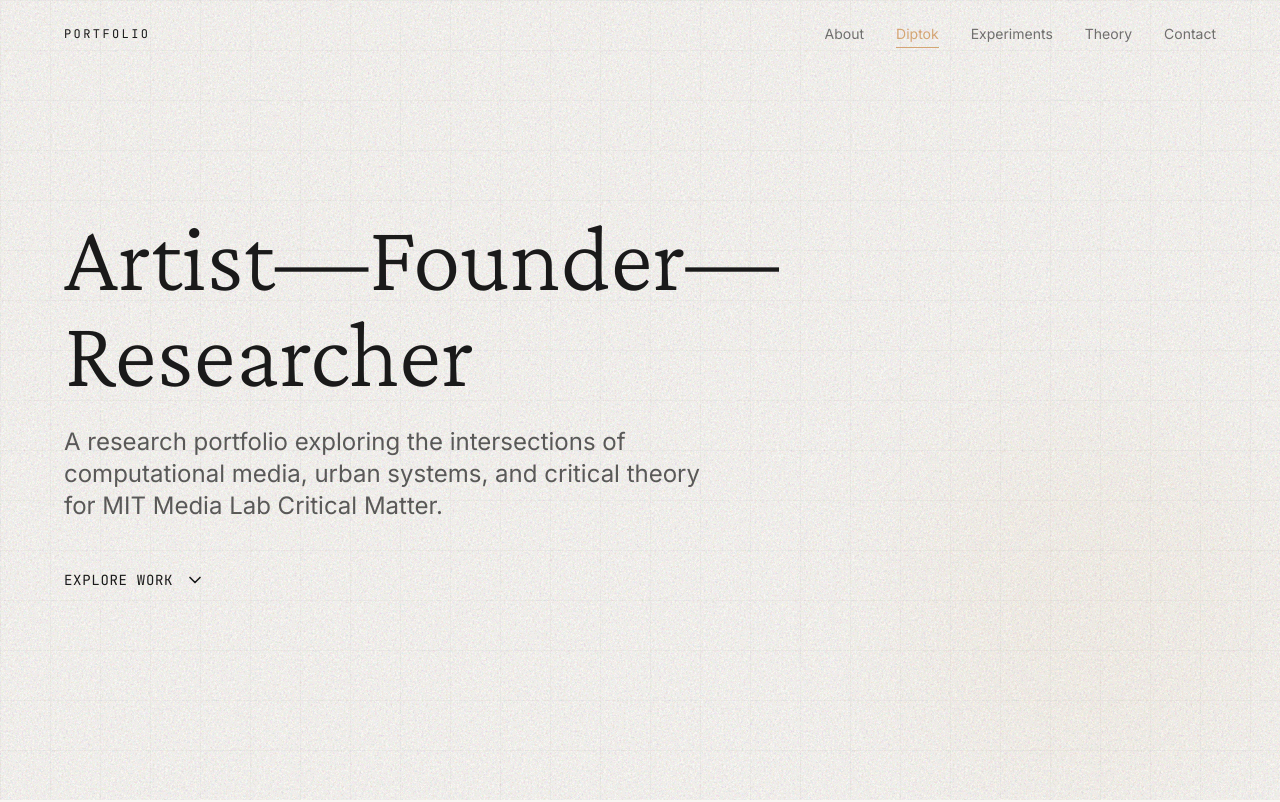
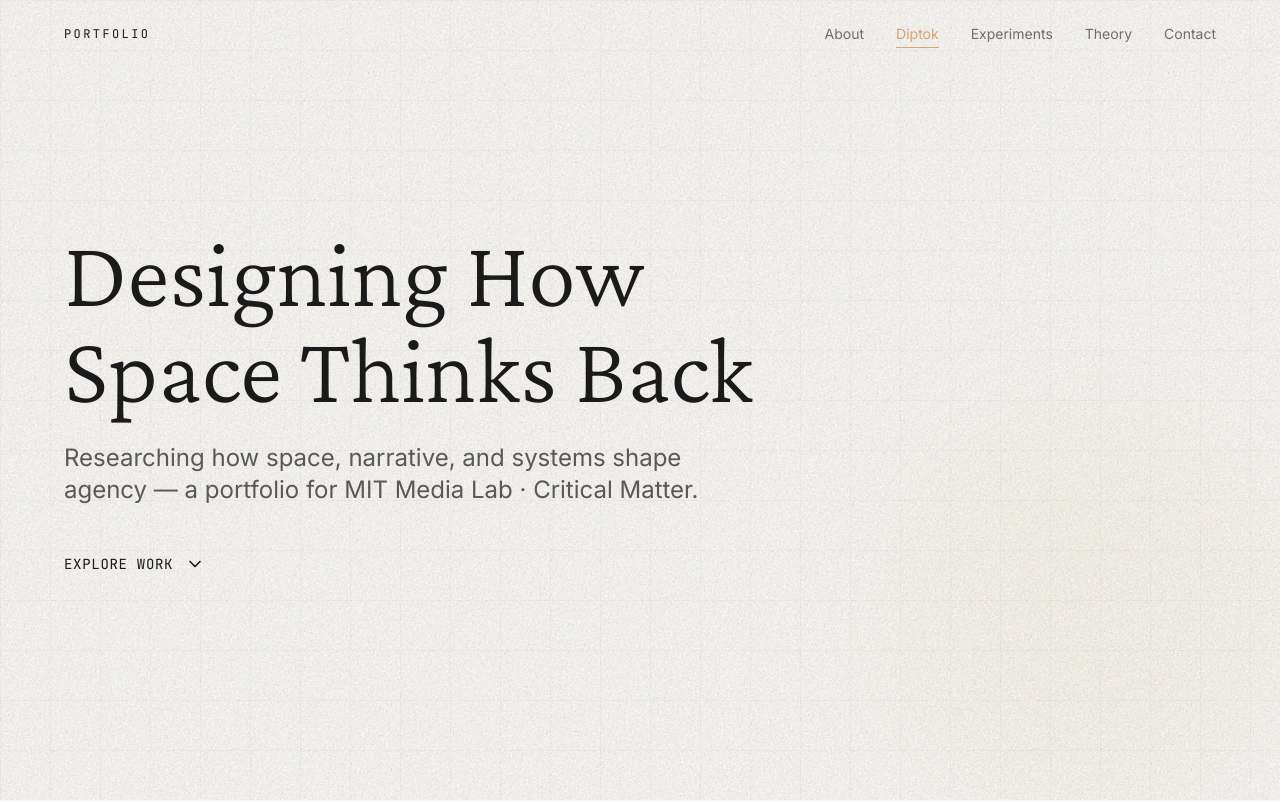
Before and after one commit to guitarphilius-png/portfolio, a React (Vite) app: page / in a window 1280 px wide. Shown: the top 802 px of the page. Built offline with nearby package versions, Linux system fonts and the light colour scheme.

Commit message:
Update Hero.tsx

```diff
--- a/src/components/portfolio/Hero.tsx
+++ b/src/components/portfolio/Hero.tsx
@@ -9,10 +9,13 @@ export default function Hero({ onNavigate }: HeroProps) {
   return (
     <section className="min-h-screen flex items-center justify-center bg-cream relative overflow-hidden">
       {/* Subtle grid overlay */}
-      <div className="absolute inset-0 opacity-[0.02]" style={{
-        backgroundImage: `linear-gradient(#1A1A1A 1px, transparent 1px), linear-gradient(90deg, #1A1A1A 1px, transparent 1px)`,
-        backgroundSize: '50px 50px'
-      }} />
+      <div
+        className="absolute inset-0 opacity-[0.02]"
+        style={{
+          backgroundImage: `linear-gradient(#1A1A1A 1px, transparent 1px), linear-gradient(90deg, #1A1A1A 1px, transparent 1px)`,
+          backgroundSize: "50px 50px",
+        }}
+      />
 
       <div className="container mx-auto px-4 sm:px-8 lg:px-16 relative z-10">
         <motion.div
@@ -27,9 +30,9 @@ export default function Hero({ onNavigate }: HeroProps) {
             transition={{ delay: 0.3, duration: 0.8 }}
             className="font-display font-light text-4xl sm:text-5xl md:text-6xl lg:text-7xl xl:text-8xl text-charcoal leading-[1.1] mb-6"
           >
-            Artist—Founder—
+            Designing How
             <br />
-            Researcher
+            Space Thinks Back
           </motion.h1>
 
           <motion.p
@@ -38,18 +41,20 @@ export default function Hero({ onNavigate }: HeroProps) {
             transition={{ delay: 0.5, duration: 0.6 }}
             className="font-body text-lg sm:text-xl md:text-2xl text-charcoal/70 max-w-2xl leading-relaxed mb-8 sm:mb-12"
           >
-            A research portfolio exploring the intersections of computational media,
-            urban systems, and critical theory for MIT Media Lab Critical Matter.
+            Researching how space, narrative, and systems shape agency — a portfolio
+            for MIT Media Lab · Critical Matter.
           </motion.p>
 
           <motion.button
             initial={{ opacity: 0 }}
             animate={{ opacity: 1 }}
             transition={{ delay: 0.7, duration: 0.6 }}
-            onClick={() => onNavigate('about')}
+            onClick={() => onNavigate("about")}
             className="group flex items-center gap-3 text-charcoal hover:text-amber transition-colors duration-300"
           >
-            <span className="font-mono text-sm uppercase tracking-wider">Explore Work</span>
+            <span className="font-mono text-sm uppercase tracking-wider">
+              Explore Work
+            </span>
             <ChevronDown className="w-5 h-5 group-hover:translate-y-1 transition-transform duration-300" />
           </motion.button>
         </motion.div>
```
